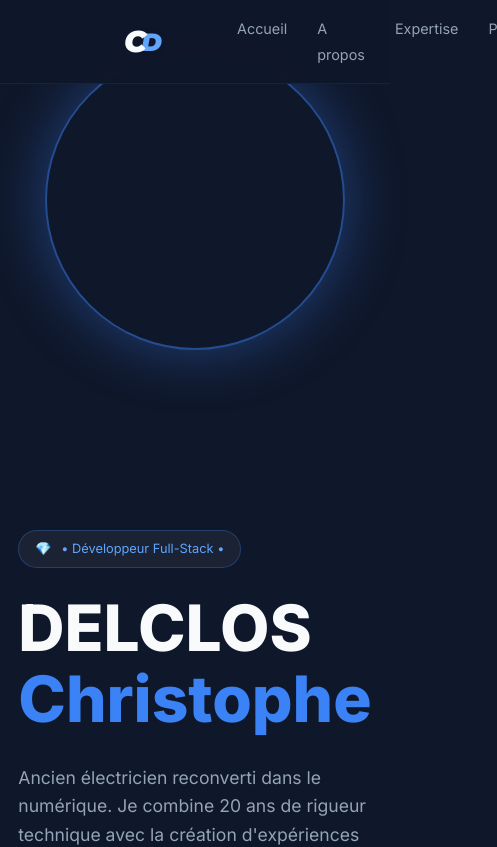
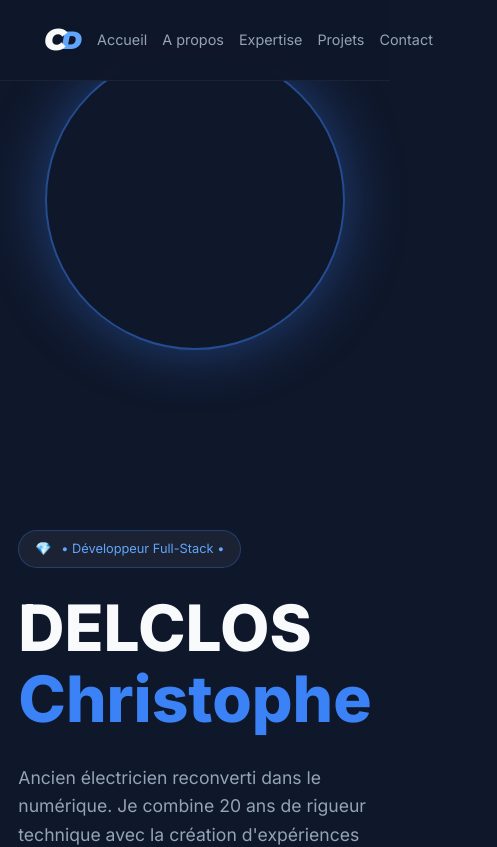
Before and after one commit to Cricrou13/Portfolio, a React (Vite) app: page / in a window 390 px wide. Shown: the top 847 px of the page, 497 px wide, since content can reach past the window. Built offline with nearby package versions, Linux system fonts and the light colour scheme.

Commit message:
Correction du responsive Navbar et logo

```diff
--- a/src/styles/components/_navbar.scss
+++ b/src/styles/components/_navbar.scss
@@ -19,14 +19,18 @@
     justify-content: space-between;
     align-items: center;
     width: 100%;
-    gap: 80px;
+    gap: 20px;
     max-width: 100%;
+
+    @media (min-width: 768px) {
+      gap: 80px;
+    }
   }
 
 
   .logo {
     font-family: v.$font-logo;
-    font-size: 2.2rem;
+    font-size: 1.8rem;
     font-weight: 900;
     font-style: italic;
     display: flex;
@@ -34,13 +38,17 @@
     cursor: pointer;
     letter-spacing: -5px;
     gap: 2px;
+
+    @media (min-width:768px) {
+      font-size: 2.2rem;
+      letter-spacing: -5px;
+    }
   }
 
    .first-letter {
     position: relative;
     z-index: 2;
     font-size: 30px;
-    padding-left: 100px;
   }
 
    .second-letter {
@@ -55,10 +63,22 @@
   .nav-links {
     display: flex;
     list-style: none;
-    gap: 30px;
+    gap: 15px;
+
+    @media (min-width: 768px) {
+      gap: 30px;
+    }
+
+    @media (min-width: 400px) {
+      gap: 10px;
+      a {
+        font-size: 0.8rem;
+      }
+    }
     a {
       text-decoration: none;
       color: v.$text-muted;
+      white-space: nowrap;
       font-size: 0.9rem;
       transition: 0.3s;
       &:hover { color: white; }
--- a/src/styles/index.scss
+++ b/src/styles/index.scss
@@ -27,18 +27,21 @@ body {
   color: v.$text-main;
   font-family: v.$font-main;
   overflow-x: hidden;
-  padding: 0 24px;
+  width: 100%;
+  margin: 0;
   display: flex;
-  justify-content: center;
+  flex-direction: column;
+  align-items: center;
   line-height: 1.6;
 }
 
 
 // Mise en page globale
 .container {
+  width: 100%;
   max-width: 1200px;
   margin: 0 auto;
-  padding: 0;
+  padding: 0 20px;
 }
 
 
@@ -73,7 +76,7 @@ body {
       margin: 0 auto;
     }
     h1 {
-      font-size: 3rem;
+      font-size: 2rem;
     }
   }
 }
```
Also changed, not shown: 1 other file (tests, documents, lock files or other folders).
